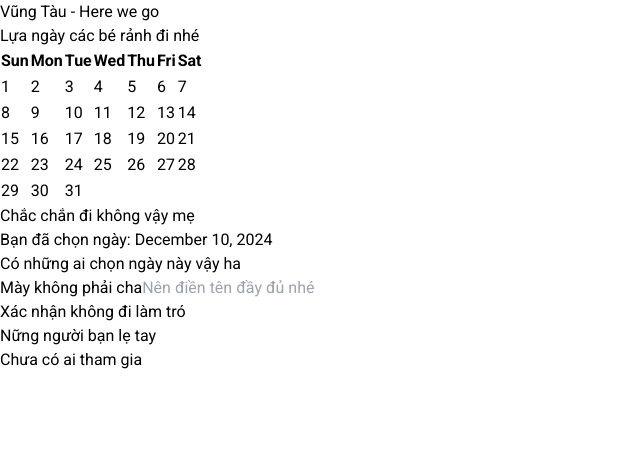
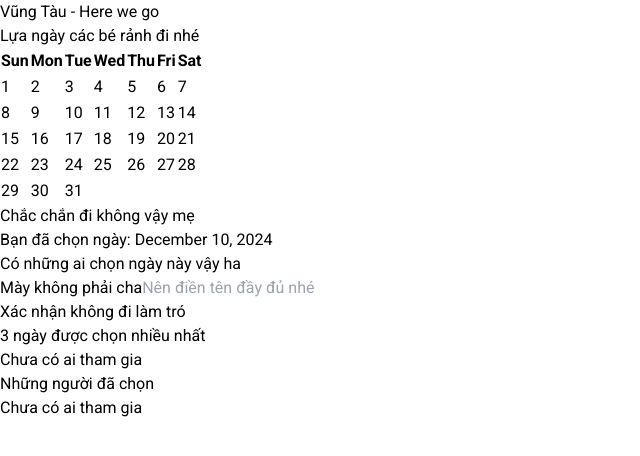
Before and after one commit to loveCiForever/date-chosing, a React (Vite) app: page / in a window 1280 px wide. Both pictures are taken after a click on the button "10". Shown: the top 456 px of the page, without its empty margins (0-640 px from the left). Built offline with nearby package versions, Linux system fonts and the light colour scheme.

Commit message:
handle click outside, top 3 most selected

```diff
--- a/src/App.jsx
+++ b/src/App.jsx
@@ -1,4 +1,4 @@
-import React, { useState, useEffect } from "react";
+import React, { useState, useEffect, useRef } from "react";
 import { format } from "date-fns";
 import Wave from 'react-wavify';
 
@@ -9,6 +9,25 @@ const App = () => {
   const [name, setName] = useState("");
   const [dateChoices, setDateChoices] = useState([]);
   const [hoveredDate, setHoveredDate] = useState(null);
+  const dialogRef = useRef(null);
+
+  useEffect(() => {
+    const handleClickOutside = (event) => {
+      if (dialogRef.current && !dialogRef.current.contains(event.target)) {
+        setIsDialogOpen(false);
+      }
+    };
+
+    if (isDialogOpen) {
+      document.addEventListener("mousedown", handleClickOutside);
+    } else {
+      document.removeEventListener("mousedown", handleClickOutside);
+    }
+
+    return () => {
+      document.removeEventListener("mousedown", handleClickOutside);
+    };
+  }, [isDialogOpen]);
 
   useEffect(() => {
     const storedChoices = localStorage.getItem("tripChoices");
@@ -119,8 +138,8 @@ const App = () => {
     });
 
     return (
-      <div className="my-6 ">
-        <h2 className="text-xl font-bold mb-2">Nững người bạn lẹ tay</h2>
+      <div className="mb-0 ">
+        <h2 className="text-xl font-bold mb-2">Những người đã chọn</h2>
         <ul className="list-disc pl-5">
           {Object.entries(peopleMap).length === 0 ? (
             <li>Chưa có ai tham gia</li>
@@ -141,9 +160,22 @@ const App = () => {
     setDateChoices([]);
   }
 
+  const getTopThreeDates = () => {
+    const dateCount = {};
+
+    dateChoices.forEach(choice => {
+      dateCount[choice.date] = choice.people.length;
+    });
+
+    const dateCountArray = Object.entries(dateCount);
+    dateCountArray.sort((a, b) => b[1] - a[1]);
+
+    return dateCountArray.slice(0, 3);
+  };
+
   return (
     <div className="min-h-screen bg-pink-50 flex items-center justify-center p-4">
-      <div className="bg-white p-8 rounded-3xl shadow-lg max-w-md w-full mb-20">
+      <div className="bg-white p-8 rounded-2xl shadow-lg max-w-md w-full mb-20">
         <h1 className="text-3xl font-bold mb-2 text-center text-gray-800">Vũng Tàu - Here we go</h1>
         <p className="text-lg text-gray-500 mb-6 text-center">Lựa ngày các bé rảnh đi nhé </p>
         <table className="w-full border-collapse bg-blue-000">
@@ -172,7 +204,9 @@ const App = () => {
 
       {isDialogOpen && (
         <div className="fixed inset-0 bg-black bg-opacity-70 pb-20 flex items-center justify-center">
-          <div className="bg-white p-8 rounded-lg max-w-md w-full">
+          <div
+            ref={dialogRef}
+            className="bg-white p-8 rounded-lg max-w-md w-full">
             <h2 className="text-2xl font-bold mb-4 text-center">Chắc chắn đi không vậy mẹ</h2>
             <p className="mb-10 text-sm text-center">
               {selectedDate
@@ -245,12 +279,13 @@ const App = () => {
           </svg>
 
           {/* highest wave */}
+          <div className="">
           <Wave
             fill="url(#seaGradient1)"
             paused={false}
             style={{ display: 'flex', position: 'absolute', bottom: 10, left: 0, right: 0 }}
             options={{
-              height: 0,
+              height: 2,
               amplitude: 50,
               speed: 0.15,
               points: 3
@@ -282,11 +317,26 @@ const App = () => {
               points: 3
             }}
           />
+          </div>
+
         </div>
       )}
 
-      <div className="flex flex-col ml-[50px] bg-red-000 mb-20">
-        {renderChosenPeopleList()}
+      <div className="flex flex-col">
+        <div className="ml-[50px] mb-20 min-h-[200px] w-auto bg-white bg-red-000 rounded-2xl shadow-lg p-6">
+          <h2 className="text-xl font-bold text-center ">3 ngày được chọn nhiều nhất</h2>
+          <ul className="list-disc pl-5">
+            {getTopThreeDates().length === 0 ? (
+              <li>Chưa có ai tham gia</li>
+            ) : (
+              getTopThreeDates().map(([date, count]) => (
+                <li key={date}>
+                  {date}: {count} người đã chọn
+                </li>
+              ))
+            )}
+          </ul>
+        </div>
         {/* <button
           onClick={handleClearStorage}
           className="px-4 py-2 bg-red-300 text-white rounded hover:bg-red-500"
@@ -295,6 +345,10 @@ const App = () => {
         </button> */}
       </div>
 
+
+      <div className="flex flex-col ml-[50px] bg-red-000 mb-20 min-h-[200px] w-auto bg-white bg-red-000 rounded-2xl shadow-lg p-6">
+        {renderChosenPeopleList()}
+      </div>
     </div>
   );
 };
```
